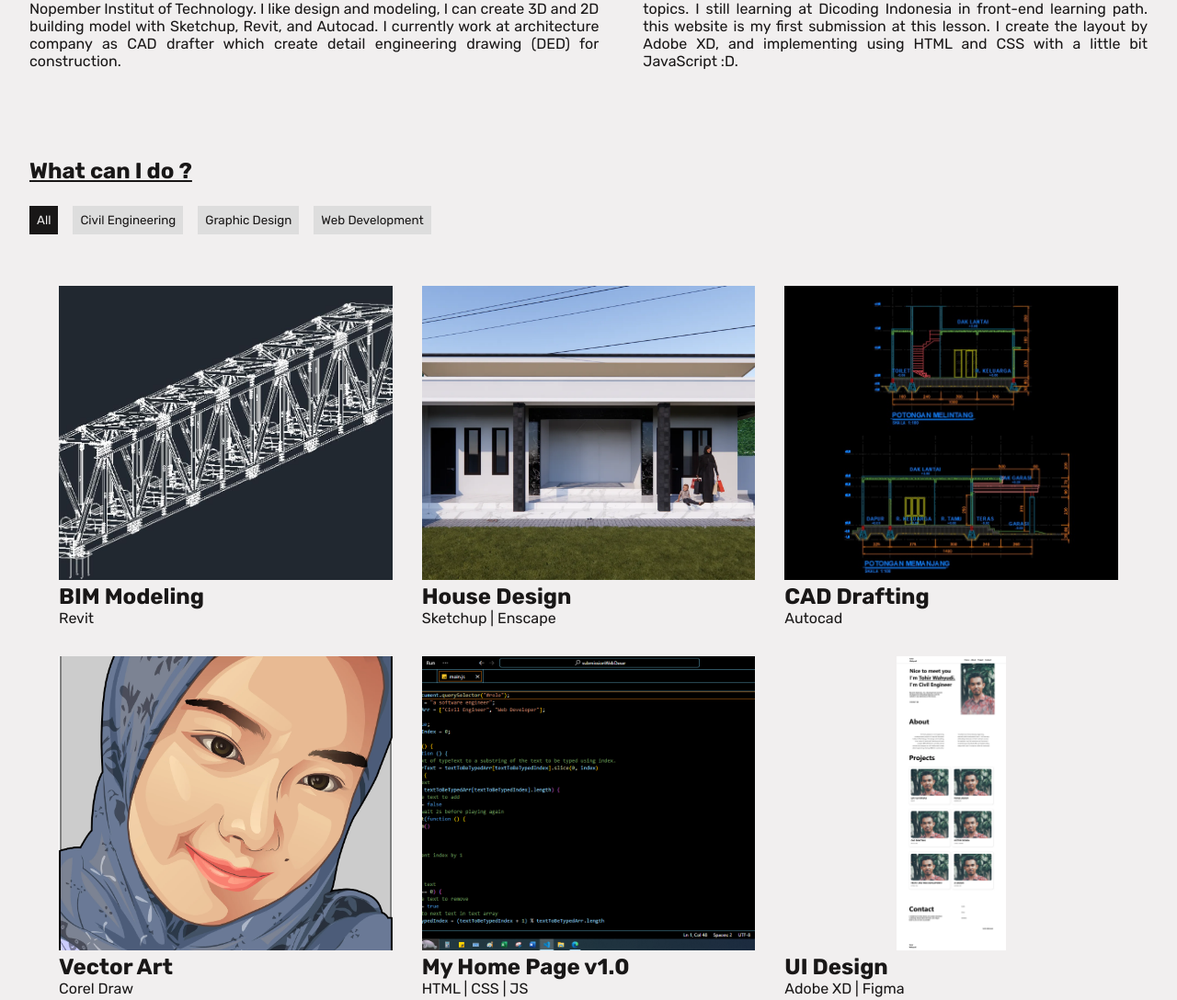
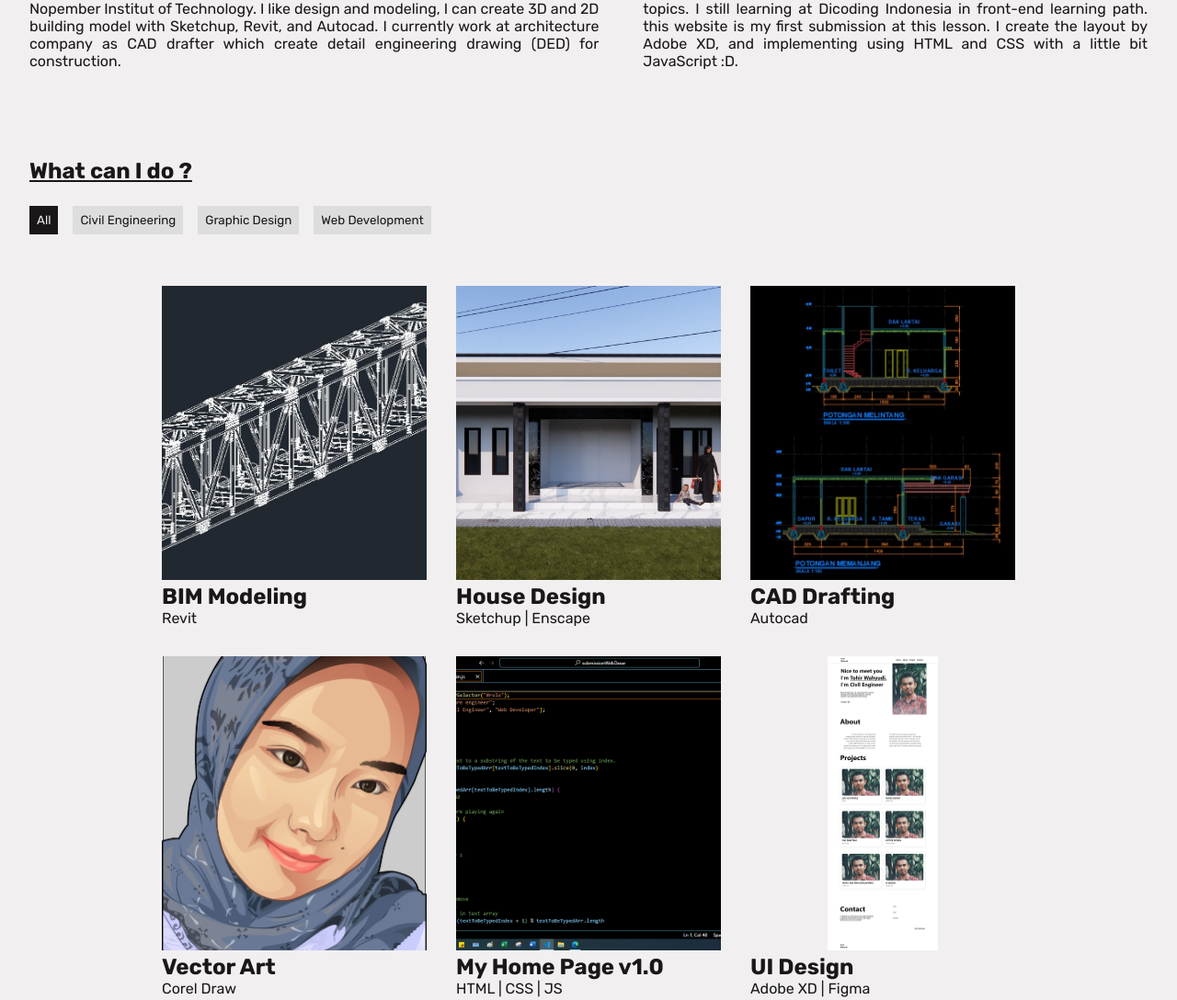
Before and after one commit to selimbei/my-home-page, a plain HTML site: page index.html in a window 1280 px wide. Shown: the part 751-1839 px from the top of the page at 92% size. Drawn offline with Linux system fonts and the light colour scheme.

Commit message:
Update style.css

```diff
--- a/style/style.css
+++ b/style/style.css
@@ -282,20 +282,27 @@ aside img {
     display: flex;
     flex-wrap: wrap;
     justify-content: center;
+
   }
 
   .filterDiv {
     box-sizing: border-box;
     padding: 1rem;
-    width: 33.33%;
+    /* width: 33.33%; */
     /* border: 1px solid #191717; */
     height: fit-content;
     transition: 200ms; /* Hidden by default */
   }
 
+  @media screen and (min-width: 1024px) {
+    .filterDiv {
+        width: 20rem;
+    }
+  }
+
   @media screen and (max-width: 768px) {
     .filterDiv {
-        width: 50%;
+        width: 20rem;
     }
 }
 
```
